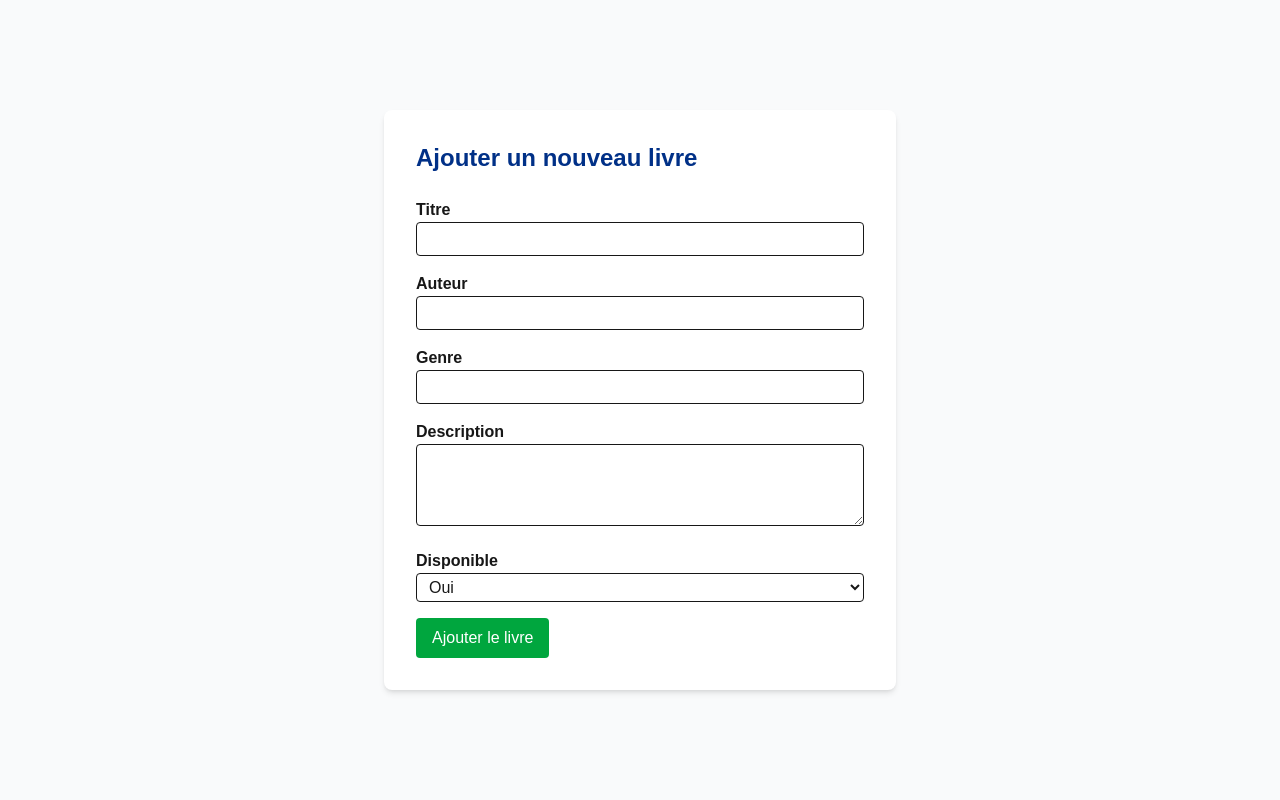
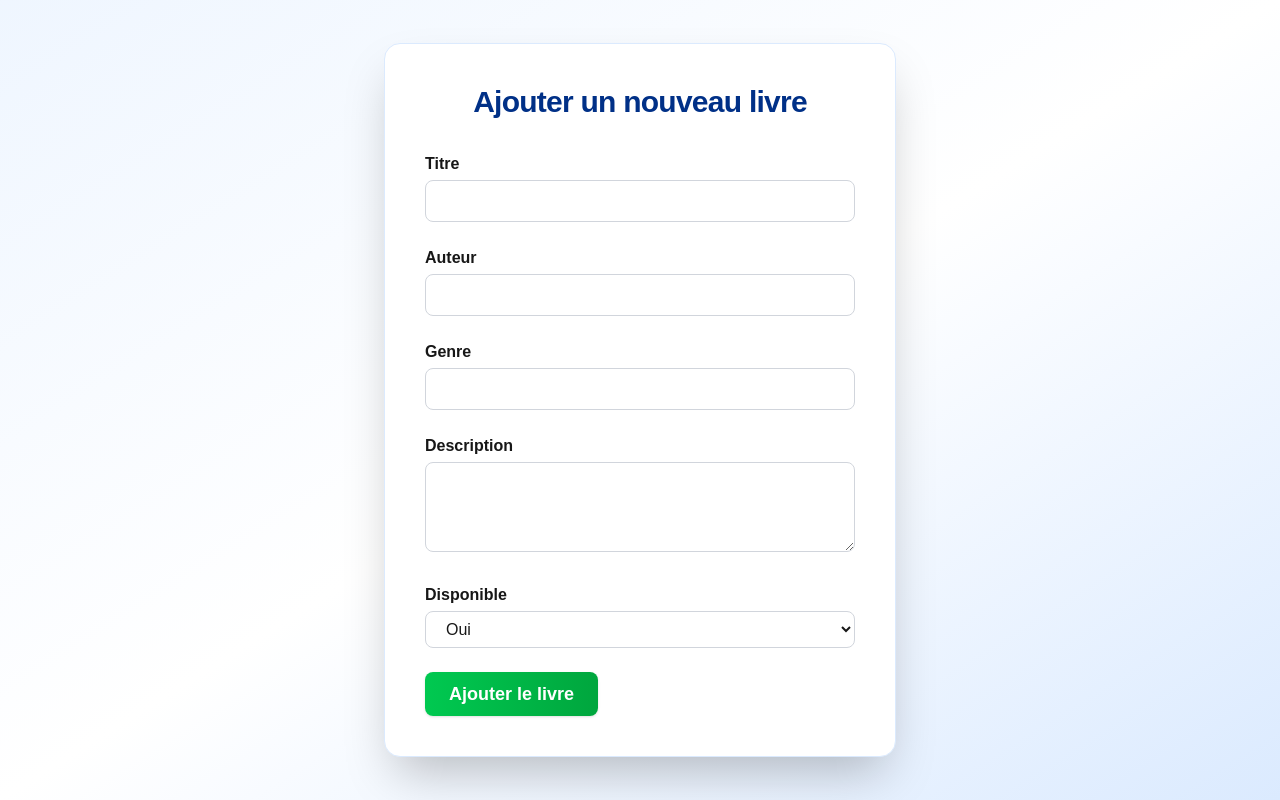
Before and after one commit to OUEDRAOGOFred/Projet_bibliotheque_Frontend, a Next.js app: page /livres/nouveau in a window 1280 px wide. Built offline with nearby package versions, Linux system fonts and the light colour scheme; no server answers.

Commit message:
Résolution des conflits: garde la version locale mise à jour

```diff
--- a/app/livres/nouveau/page.tsx
+++ b/app/livres/nouveau/page.tsx
@@ -39,36 +39,36 @@ export default function AjouterLivrePage() {
   };
 
   return (
-    <div className="min-h-screen bg-gray-50 flex items-center justify-center">
-      <div className="bg-white rounded-lg shadow-md p-8 max-w-lg w-full">
-        <h1 className="text-2xl font-bold text-[#003087] mb-6">Ajouter un nouveau livre</h1>
-        <form onSubmit={handleSubmit} className="space-y-4">
+    <div className="min-h-screen bg-gradient-to-br from-blue-50 via-white to-blue-100 flex items-center justify-center">
+      <div className="bg-white rounded-2xl shadow-2xl p-10 max-w-lg w-full border border-blue-100">
+        <h1 className="text-3xl font-extrabold text-[#003087] mb-8 text-center tracking-tight">Ajouter un nouveau livre</h1>
+        <form onSubmit={handleSubmit} className="space-y-6">
           <div>
-            <label className="block font-semibold">Titre</label>
-            <input type="text" name="titre" className="border rounded px-2 py-1 w-full" required />
+            <label className="block font-semibold text-gray-700 mb-1">Titre</label>
+            <input type="text" name="titre" className="border border-gray-300 rounded-lg px-4 py-2 w-full focus:ring-2 focus:ring-[#003087] focus:border-[#003087] transition" required />
           </div>
           <div>
-            <label className="block font-semibold">Auteur</label>
-            <input type="text" name="auteur" className="border rounded px-2 py-1 w-full" required />
+            <label className="block font-semibold text-gray-700 mb-1">Auteur</label>
+            <input type="text" name="auteur" className="border border-gray-300 rounded-lg px-4 py-2 w-full focus:ring-2 focus:ring-[#003087] focus:border-[#003087] transition" required />
           </div>
           <div>
-            <label className="block font-semibold">Genre</label>
-            <input type="text" name="genre" className="border rounded px-2 py-1 w-full" required />
+            <label className="block font-semibold text-gray-700 mb-1">Genre</label>
+            <input type="text" name="genre" className="border border-gray-300 rounded-lg px-4 py-2 w-full focus:ring-2 focus:ring-[#003087] focus:border-[#003087] transition" required />
           </div>
           <div>
-            <label className="block font-semibold">Description</label>
-            <textarea name="description" className="border rounded px-2 py-1 w-full" rows={3} required />
+            <label className="block font-semibold text-gray-700 mb-1">Description</label>
+            <textarea name="description" className="border border-gray-300 rounded-lg px-4 py-2 w-full focus:ring-2 focus:ring-[#003087] focus:border-[#003087] transition" rows={3} required />
           </div>
           <div>
-            <label className="block font-semibold">Disponible</label>
-            <select name="disponible" className="border rounded px-2 py-1 w-full">
+            <label className="block font-semibold text-gray-700 mb-1">Disponible</label>
+            <select name="disponible" className="border border-gray-300 rounded-lg px-4 py-2 w-full focus:ring-2 focus:ring-[#003087] focus:border-[#003087] transition">
               <option value="true">Oui</option>
               <option value="false">Non</option>
             </select>
           </div>
-          <button type="submit" className="bg-green-600 text-white px-4 py-2 rounded hover:bg-green-700">Ajouter le livre</button>
-          {error && <div className="text-red-700 mt-2">{error}</div>}
-          {message && <div className="text-green-700 mt-2">{message}</div>}
+          <button type="submit" className="bg-gradient-to-r from-green-500 to-green-600 text-white px-6 py-2 rounded-lg shadow hover:from-green-600 hover:to-green-700 font-bold text-lg transition-all duration-200 transform hover:scale-105 focus:outline-none focus:ring-2 focus:ring-green-400">Ajouter le livre</button>
+          {error && <div className="text-red-700 mt-2 text-center font-semibold animate-pulse">{error}</div>}
+          {message && <div className="text-green-700 mt-2 text-center font-semibold animate-bounce">{message}</div>}
         </form>
       </div>
     </div>
```
